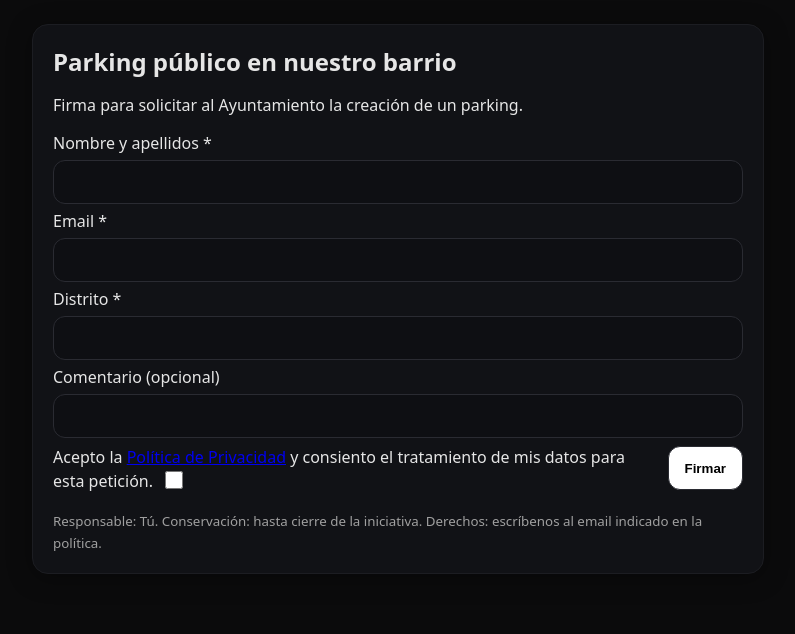
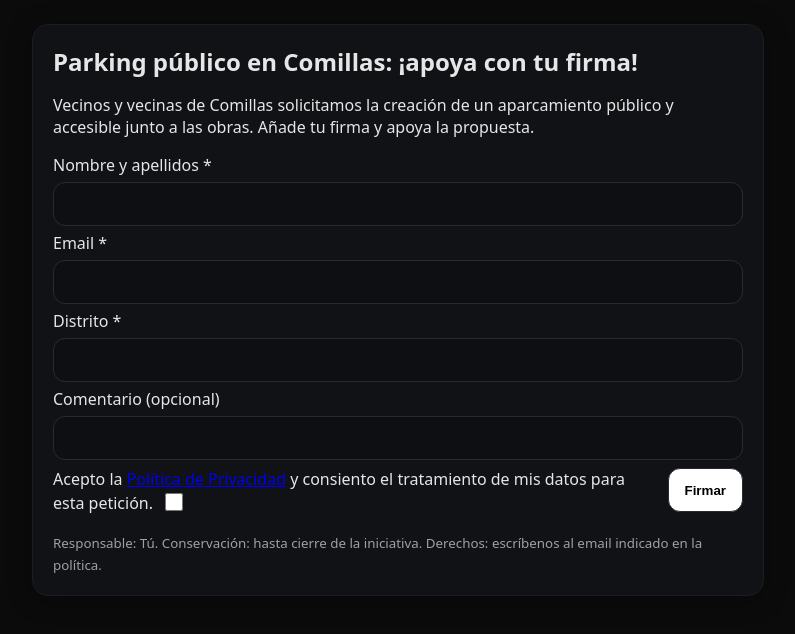
Before and after one commit to Raaul04/PARKING, a website: page public/index.html in a window 1280 px wide. Shown: the whole page, without its empty margins (242-1037 px from the left). Drawn offline with Linux system fonts and the light colour scheme.

Commit message:
Update index.html

```diff
--- a/public/index.html
+++ b/public/index.html
@@ -47,9 +47,9 @@
 <body>
   <main class="wrap">
     <section class="card">
-      <h1>Parking público en nuestro barrio</h1>
-      <p>Firma para solicitar al Ayuntamiento la creación de un parking.</p>
-
+    <title>Firmas por un parking en Comillas</title>
+    <h1>Parking público en Comillas: ¡apoya con tu firma!</h1>
+    <p>Vecinos y vecinas de Comillas solicitamos la creación de un aparcamiento público y accesible junto a las obras. Añade tu firma y apoya la propuesta.</p>
       <form id="form" method="post" action="/api/sign">
         <!-- Honeypot: debe quedar vacío -->
         <input type="text" name="website" class="hp" tabindex="-1" autocomplete="off" />
```
